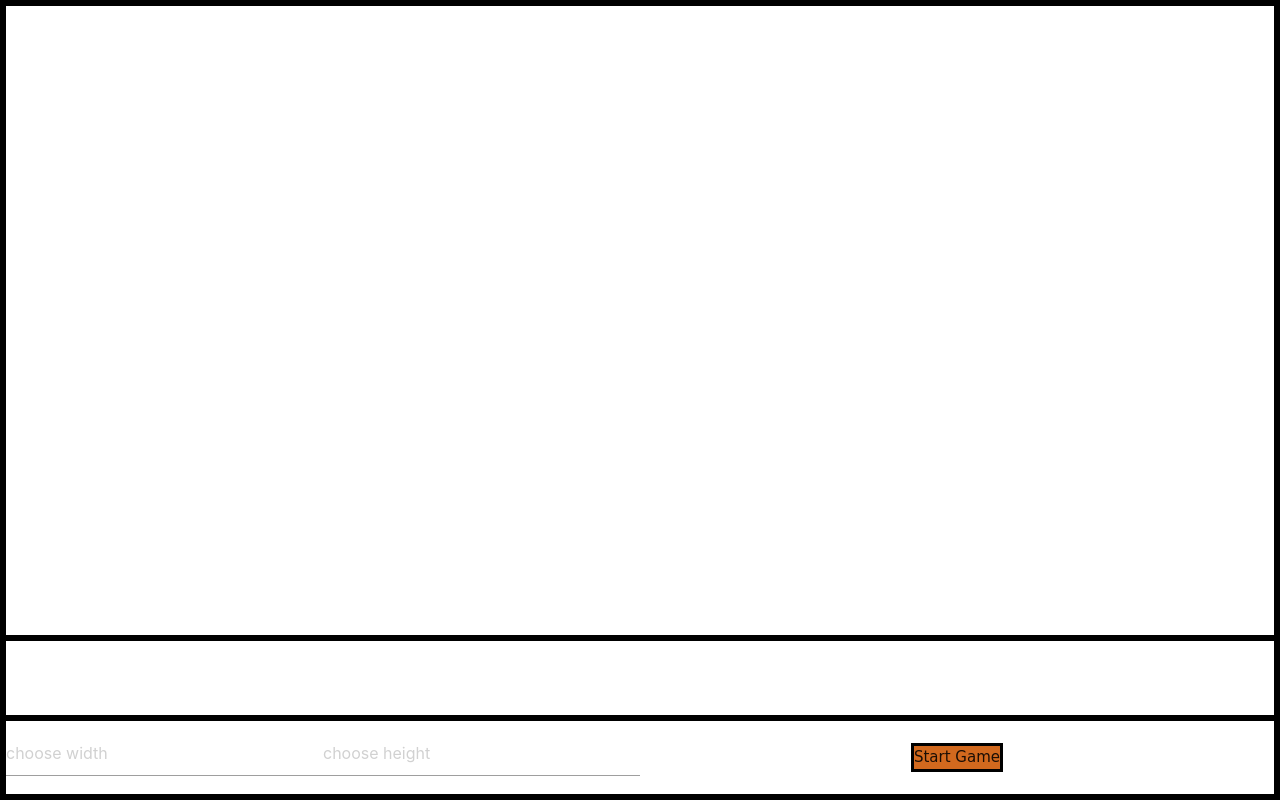
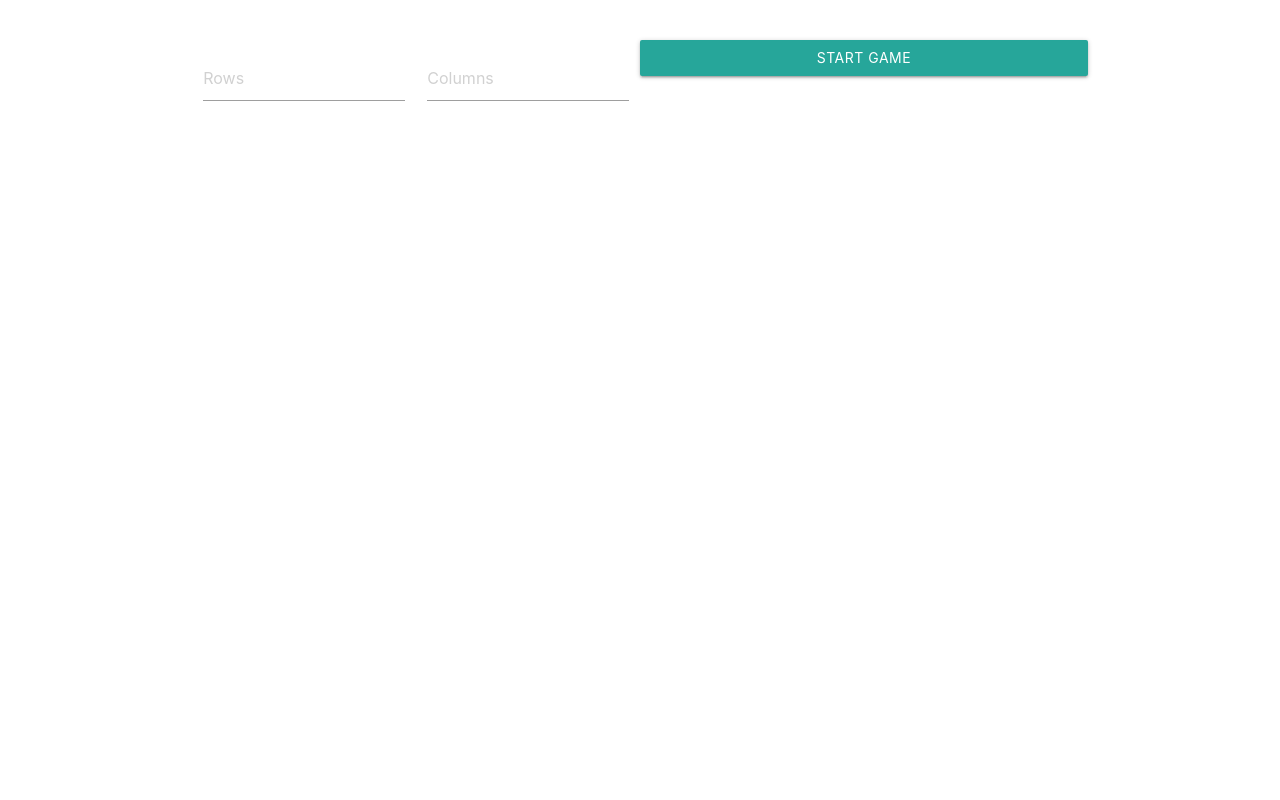
Before and after one commit to lihiitz/Gold-Rush, a website with bundled scripts: page index.html in a window 1280 px wide. Built offline with nearby package versions, Linux system fonts and the light colour scheme; files whose address does not match are found by name.

Commit message:
more css

```diff
--- a/Renderer.js
+++ b/Renderer.js
@@ -1,7 +1,4 @@
 class Renderer {
-
-
-
     renderBoard(matrix) {
         $(`#board`).empty()
         const source = $(`#board-template`).html()
--- a/index.html
+++ b/index.html
@@ -1,27 +1,34 @@
 <!DOCTYPE html>
 <html lang="en">
+
 <head>
     <meta charset="UTF-8">
     <meta name="viewport" content="width=device-width, initial-scale=1.0">
     <link rel="stylesheet" type="text/css" media="screen" href="style.css" />
     <script src="https://use.fontawesome.com/releases/v5.13.0/js/all.js" data-auto-replace-svg="nest"></script>
-    <link type="text/css" rel="stylesheet" href="node_modules/materialize-css/dist/css/materialize.min.css"  media="screen,projection"/>
+    <link type="text/css" rel="stylesheet" href="node_modules/materialize-css/dist/css/materialize.min.css"
+        media="screen,projection" />
     <title>Document</title>
 </head>
+
 <body>
-    <div id="container">
-        <div id="board">
-
-        </div>
-
-        <div id="score">
-
-        </div>
-
-        <div id="bottom">
-            <input id="rowsInput" placeholder="choose width">
-            <input id="colsInput" placeholder="choose height">
-            <div id="startGame">Start Game</div>
+    <div class="container">
+        <div class="row flow-text">
+            <div class="col s12">
+                <div class="row" id="board">
+                </div>
+                <div class="row" id="score">
+                </div>
+                <div class="row">
+                    <div class="input-field col s3">
+                        <input placeholder="Rows" id="rowsInput" type="text" class="validate">
+                    </div>
+                    <div class="input-field col s3">
+                        <input placeholder="Columns" id="colsInput" type="text" class="validate">
+                    </div>
+                    <a class="waves-effect waves-light btn col s6" id="startGame">Start Game</a>
+                </div>
+            </div>
         </div>
     </div>
 
@@ -29,22 +36,16 @@
     <script id="board-template" type="text/x-handlebars-template">
         {{#each item}}
             {{#ifEquals this "1"}}
-                <i class="fas fa-dog" style="font-size: 45px; background-color: cadetblue;
-                display: grid; justify-items: center; align-items: center;
-                border: solid black;"></i>
+                <i class="fas fa-dog item"></i>
             {{/ifEquals}}
             {{#ifEquals this "2"}}
-                <i class="fas fa-cat" style="font-size: 45px; background-color: cadetblue;
-                display: grid; justify-items: center; align-items: center;
-                border: solid black;"></i>
+                <i class="fas fa-cat item"></i>
             {{/ifEquals}}
             {{#ifEquals this "C"}}
-                <i class="fas fa-candy-cane" style="font-size: 45px; color: pink; background-color: cadetblue;
-                display: grid; justify-items: center; align-items: center;
-                border: solid black;"></i>
+                <i class="fas fa-candy-cane item coin"></i>
             {{/ifEquals}}
             {{#ifEquals this "W"}}
-                <div class="item" style="background-color: burlywood;"></div>
+                <div class="item wall"></div>
             {{/ifEquals}}
             {{#ifEquals this " "}}
                 <div class="item">{{this}}</div>
@@ -53,8 +54,8 @@
     </script>
 
     <script id="score-template" type="text/x-handlebars-template">
-        <div class="score1">Player 1 score: {{score1}}</div>
-        <div class="score2">Player 2 score: {{score2}}</div>
+        <div class="col s6" id="score1">Player 1 score: {{score1}}</div>
+        <div class="col s6" id="score2">Player 2 score: {{score2}}</div>
     </script>
 
     <script src="./node_modules/handlebars/dist/handlebars.js"></script>
@@ -69,4 +70,5 @@
     <script src="./main.js"></script>
     <script src="./node_modules/materialize-css/dist/js/materialize.min.js"></script>
 </body>
+
 </html>
--- a/style.css
+++ b/style.css
@@ -1,20 +1,9 @@
-body{
-  font-family: 'Indie Flower', cursive;
-  margin: 0;
-}
-#container{
-  height: 100vh;
-  width: 100vw;
-  display: grid;
-  grid-template-rows: 8fr 1fr 1fr;
-  border: solid black;
-}
 #board{
-  border: solid black;
   display: grid;
 }
-
 .item{
+  font-size: 45px;
+  background-color: cadetblue;
   display: grid;
   border: solid black;
   color: black;
@@ -22,21 +11,9 @@ body{
   justify-items: center;
   align-items: center;
 }
-#score{
-  display: grid;
-  grid-template-columns: 1fr 1fr;
-  justify-items: center;
-  align-items: center;
-  border: solid black;
+.coin{
+  color: pink
 }
-#bottom{
-  display: grid;
-  grid-template-columns: 1fr 1fr 2fr;
-  justify-items: center;
-  align-items: center;
-  border: solid black;
+.wall{
+  background-color: burlywood
 }
-#startGame{
-  background-color: chocolate;
-  border: solid black;
-}
```
